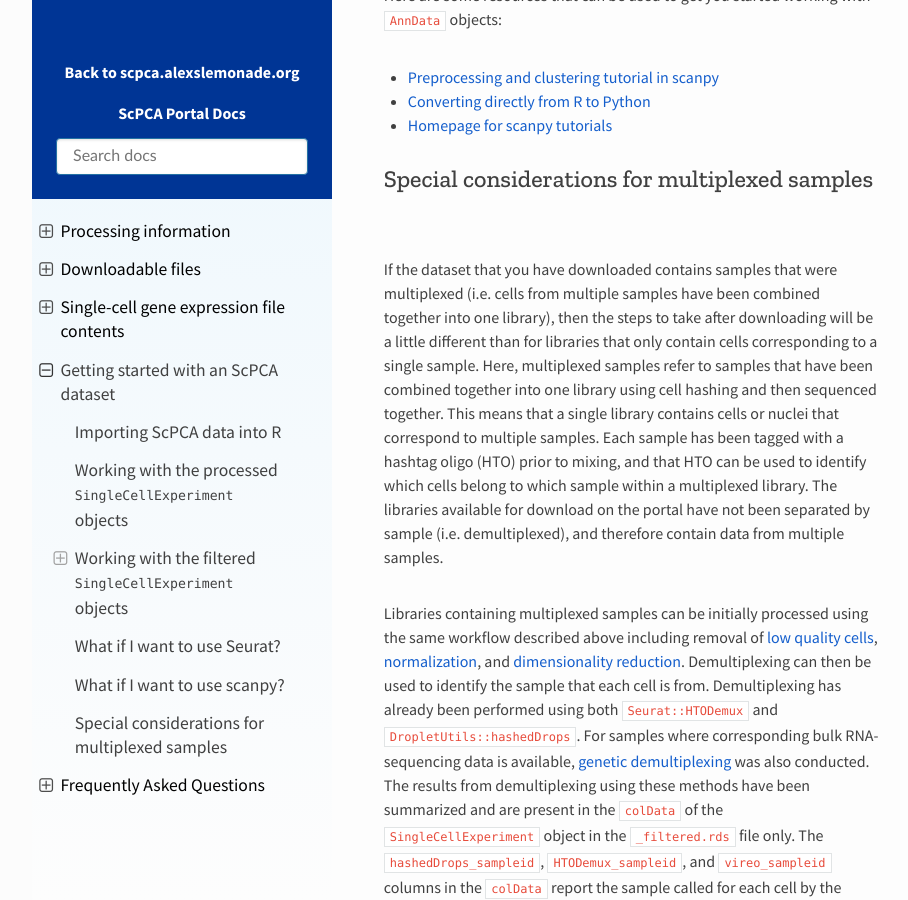
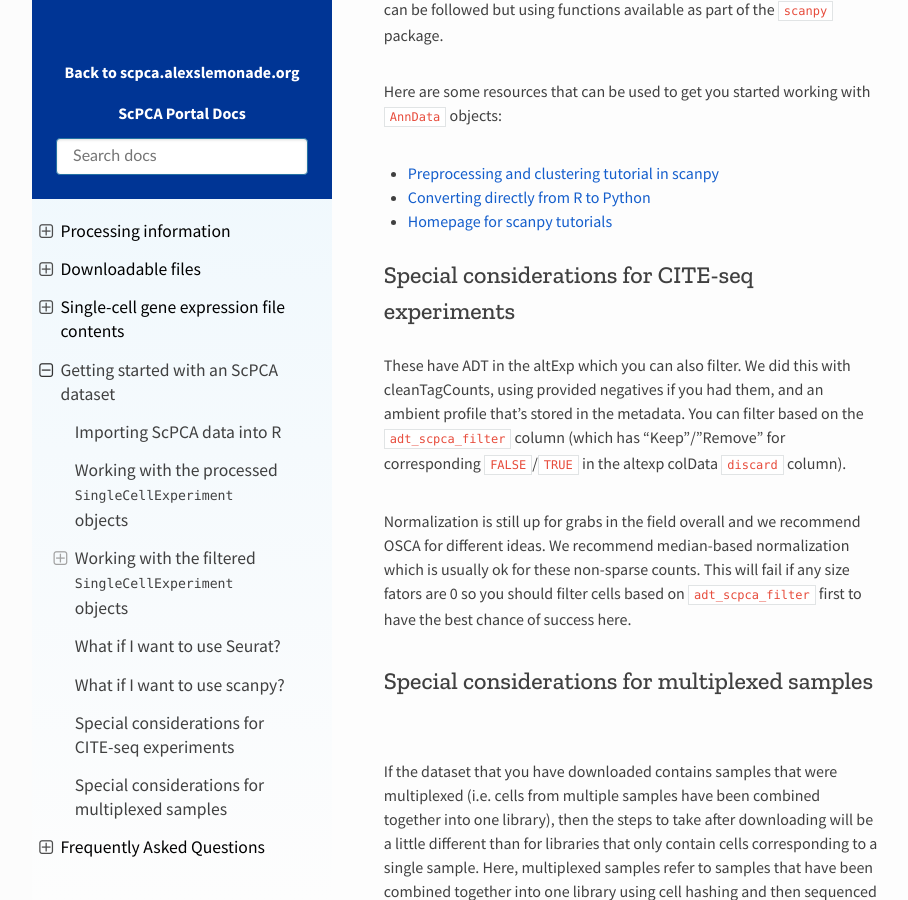
Before and after one commit to DongzeHE/scpca-docs, a Sphinx documentation site: the page built from docs/getting_started.md, in a window 1280 px wide and 900 px high, scrolled down 7225 px. Shown: the whole window, without its empty margins (158-1066 px from the left). Built offline with Sphinx 7.4.7 and the Read the Docs theme 2.0.0, drawn with Linux system fonts in a browser that asks for light colours; some of the changed text lies outside the part shown.

Commit message:
WIP: stub out areas that need new content

```diff
--- a/docs/getting_started.md
+++ b/docs/getting_started.md
@@ -125,12 +125,13 @@ The following columns are added by `scuttle::addPerCellQCMetrics()` and can be f
 | `subsets_mito_sum`      | UMI count of mitochondrial genes                                                                                                                                                              |
 | `subsets_mito_detected` | Number of mitochondrial genes detected                                                                                                                                                        |
 | `subsets_mito_percent`  | Percent of all UMI counts assigned to mitochondrial genes                                                                                                                                     |
-| `total`                 | Total UMI count for RNA-seq data and any alternative experiments (i.e., CITE-seq)                                                                                                             |
+| `total`                 | Total UMI count for RNA-seq data and any alternative experiments (i.e., ADT data from CITE-seq)                                                                                                             |
 
 These metrics can be used to directly filter the `SingleCellExperiment` object based on informed thresholds.
 If you are planning to filter low quality cells using such thresholds, we encourage you to read more about the various metrics and plot the distribution of each metric before deciding on which cells to exclude.
 The [Quality Control chapter in Orchestrating Single Cell Analysis](http://bioconductor.org/books/3.13/OSCA.basic/quality-control.html#quality-control) provides a nice guide to checking diagnostic plots and then choosing cutoffs.
 
+See the other section below if you have CITE-seq experiment and want to do more filtering based on ADTs.
 ### Normalization
 
 The provided data contains unnormalized raw counts.
@@ -216,6 +217,17 @@ Here are some resources that can be used to get you started working with `AnnDat
 - [Converting directly from R to Python](https://theislab.github.io/scanpy-in-R/#converting-from-r-to-python)
 - [Homepage for scanpy tutorials](https://scanpy.readthedocs.io/en/latest/tutorials.html)
 
+
+## Special considerations for CITE-seq experiments
+
+These have ADT in the altExp which you can also filter.
+We did this with cleanTagCounts, using provided negatives if you had them, and an ambient profile that's stored in the metadata.
+You can filter based on the `adt_scpca_filter` column (which has "Keep"/"Remove" for corresponding `FALSE`/`TRUE` in the altexp colData `discard` column).
+
+Normalization is still up for grabs in the field overall and we recommend OSCA for different ideas.
+We recommend median-based normalization which is usually ok for these non-sparse counts.
+This will fail if any size fators are 0 so you should filter cells based on `adt_scpca_filter` first to have the best chance of success here.
+
 ## Special considerations for multiplexed samples
 
 If the dataset that you have downloaded contains samples that were multiplexed (i.e. cells from multiple samples have been combined together into one library), then the steps to take after downloading will be a little different than for libraries that only contain cells corresponding to a single sample.
```
